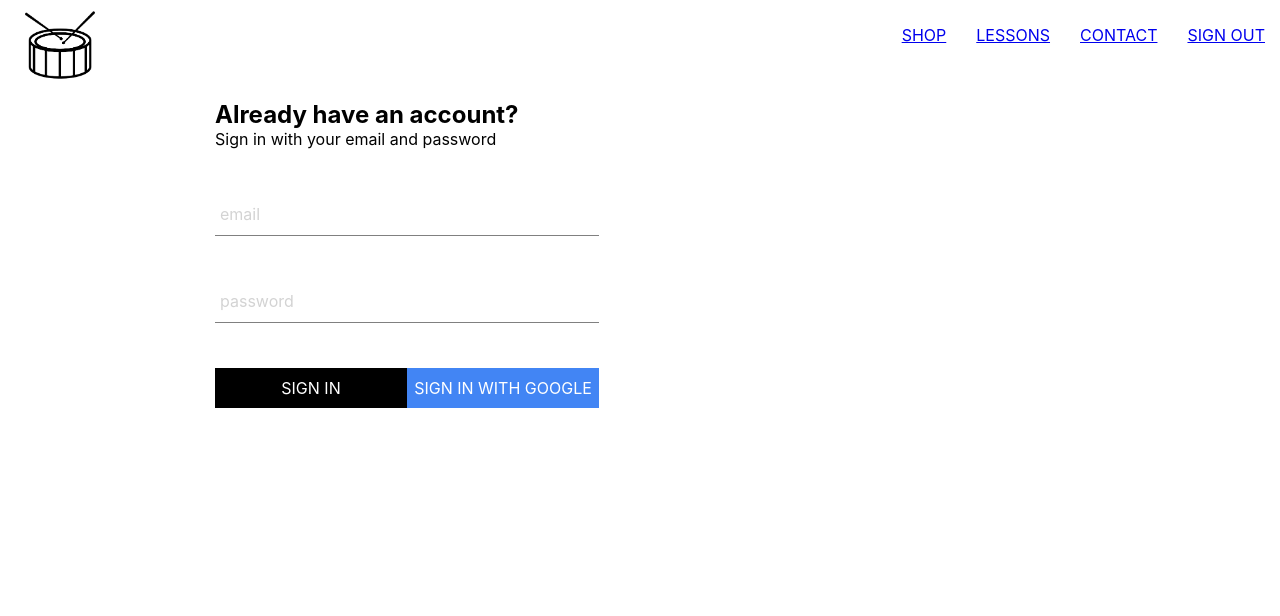
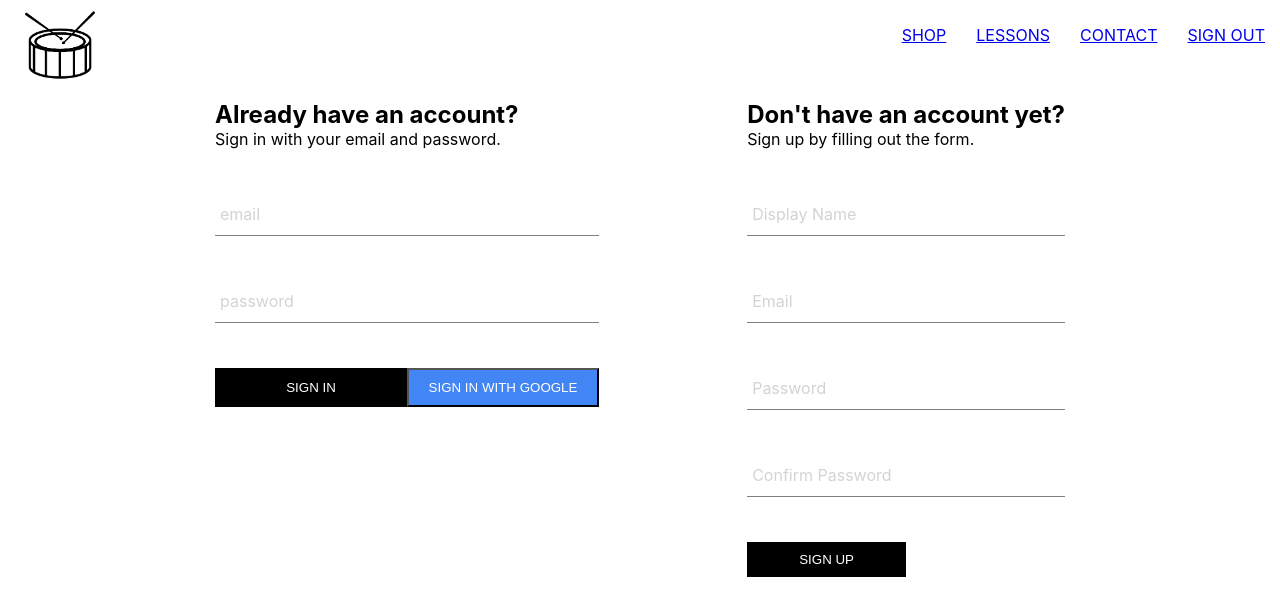
Before and after one commit to ACarvajal2112/Orchestral-Health, a React (Create React App) app: page /signin in a window 1280 px wide. Shown: the top 616 px of the page. Built offline with nearby package versions, Linux system fonts and the light colour scheme; no server answers.

Commit message:
Bug/Error fixes
Fixed bug in Sign-Up page which was preventing submission of form.
Moved BrowserRouter to index.js so that it can wrap App component.

```diff
--- a/src/App.js
+++ b/src/App.js
@@ -1,5 +1,5 @@
 import React from 'react';
-import { Switch, Route, BrowserRouter } from 'react-router-dom';
+import { Switch, Route } from 'react-router-dom';
 import { connect } from 'react-redux';
 
 import HomePage from './pages/home-page/home-page.component';
@@ -41,6 +41,7 @@ class App extends React.Component {
     });
   }
 
+  // close subscription when component is unmounted to prevent memory leaks
   componentWillUnmount() {
     this.unsubscribeFromFirebaseAuth();
   }
@@ -48,14 +49,12 @@ class App extends React.Component {
   render() {
     return (
       <div className='app'>
-        <BrowserRouter>
         <Header />
         <Switch>
           <Route exact path='/' component={HomePage} />
           <Route path='/shop' component={ShopPage} />
           <Route path='/signin' component={SignInSignUpPage} />
         </Switch>
-      </BrowserRouter>
     </div>
     )
   };
--- a/src/components/custom-button/custom-button.styles.jsx
+++ b/src/components/custom-button/custom-button.styles.jsx
@@ -18,7 +18,7 @@ const googleSignInStyles = css`
 
   &:hover {
     background-color: #357ae8;
-    border: none;
+    border: 1px solid black;
   }
 `;
 
@@ -26,7 +26,7 @@ const getButtonStyles = props => {
   return props.isGoogleSignIn ? googleSignInStyles : buttonStyles;
 }
 
-export const CustomButtonContainer = styled.div`
+export const CustomButtonContainer = styled.button`
   box-sizing: border-box;
   text-align: center;
   padding: 10px 5px;
--- a/src/components/form-input/form-input.component.jsx
+++ b/src/components/form-input/form-input.component.jsx
@@ -4,7 +4,7 @@ import './form-input.styles.scss';
 
 const FormInput = ({ label, handleChange, ...otherProps }) => (
   <div className='form-input-group'>
-    <input className='form-input' {...otherProps} onChange={handleChange} />
+    <input className='form-input' onChange={handleChange} {...otherProps} />
     {label ?
       (<label className={`${otherProps.value.length ? 'shrink' : ''} form-input-label`}>
         {label}
--- a/src/components/sign-in/sign-in.component.jsx
+++ b/src/components/sign-in/sign-in.component.jsx
@@ -26,7 +26,7 @@ class SignIn extends React.Component {
     return (
       <div className='sign-in'>
         <h2>Already have an account?</h2>
-        <span>Sign in with your email and password</span>
+        <span>Sign in with your email and password.</span>
         <br />
         <form>
           <FormInput
--- /dev/null
+++ b/src/components/sign-up/sign-up.component.jsx
@@ -0,0 +1,94 @@
+import React from 'react';
+
+import FormInput from '../form-input/form-input.component';
+import CustomButton from '../custom-button/custom-button.component';
+
+import {
+  auth,
+  createUserDocument
+ } from '../../firebase/firebase.utils';
+
+class SignUp extends React.Component {
+  constructor() {
+    super();
+
+    this.state = {
+      displayName: '',
+      email: '',
+      password: '',
+      confirmPassword: ''
+    };
+  }
+
+  handleSubmit = async e => {
+    e.preventDefault();
+
+    console.log('SUBMITTED');
+
+    const { displayName, email, password, confirmPassword } = this.state;
+
+    if (password !== confirmPassword) {
+      alert('Passwords do not match.');
+      return;
+    }
+
+    try {
+      const { user } = await auth.createUserWithEmailAndPassword(email, password);
+      await createUserDocument(user, { displayName });
+    } catch (error) {
+      console.log(error);
+    }
+  }
+
+  handleChange = e => {
+    const { name, value } = e.target;
+    this.setState({ [name]: value });
+  };
+
+  render() {
+    const { displayName, email, password, confirmPassword } = this.state;
+    return (
+      <div className='sign-up'>
+        <h2>Don't have an account yet?</h2>
+        <span>Sign up by filling out the form.</span>
+        <form onSubmit={this.handleSubmit}>
+          <FormInput
+            type='text'
+            name='displayName'
+            value={displayName}
+            label='Display Name'
+            handleChange={this.handleChange}
+            required
+          />
+          <FormInput
+            type='email'
+            name='email'
+            value={email}
+            label='Email'
+            handleChange={this.handleChange}
+            required
+          />
+          <FormInput
+            type='password'
+            name='password'
+            value={password}
+            label='Password'
+            handleChange={this.handleChange}
+            required
+          />
+          <FormInput
+            type='password'
+            name='confirmPassword'
+            value={confirmPassword}
+            label='Confirm Password'
+            handleChange={this.handleChange}
+            required
+          />
+          <CustomButton type='submit'>Sign Up</CustomButton>
+        </form>
+      </div>
+    )
+  }
+};
+
+export default SignUp;
--- a/src/index.js
+++ b/src/index.js
@@ -1,5 +1,6 @@
 import React from 'react';
 import ReactDOM from 'react-dom';
+import { BrowserRouter } from 'react-router-dom';
 import { Provider } from 'react-redux';
 
 import App from './App';
@@ -9,7 +10,9 @@ import './index.css';
 
 ReactDOM.render(
   <Provider store={store}>
-    <App />
+    <BrowserRouter>
+      <App />
+    </BrowserRouter>
   </Provider>,
   document.getElementById('root')
 );
--- a/src/pages/sign-in-sign-up/sign-in-sign-up.component.jsx
+++ b/src/pages/sign-in-sign-up/sign-in-sign-up.component.jsx
@@ -1,12 +1,14 @@
 import React from 'react';
 
 import SignIn from '../../components/sign-in/sign-in.component';
+import SignUp from '../../components/sign-up/sign-up.component';
 
 import './sign-in-sign-up.styles.scss';
 
 const SignInSignUpPage = () => (
   <div className='sign-in-sign-up'>
     <SignIn />
+    <SignUp />
   </div>
 );
 
```
